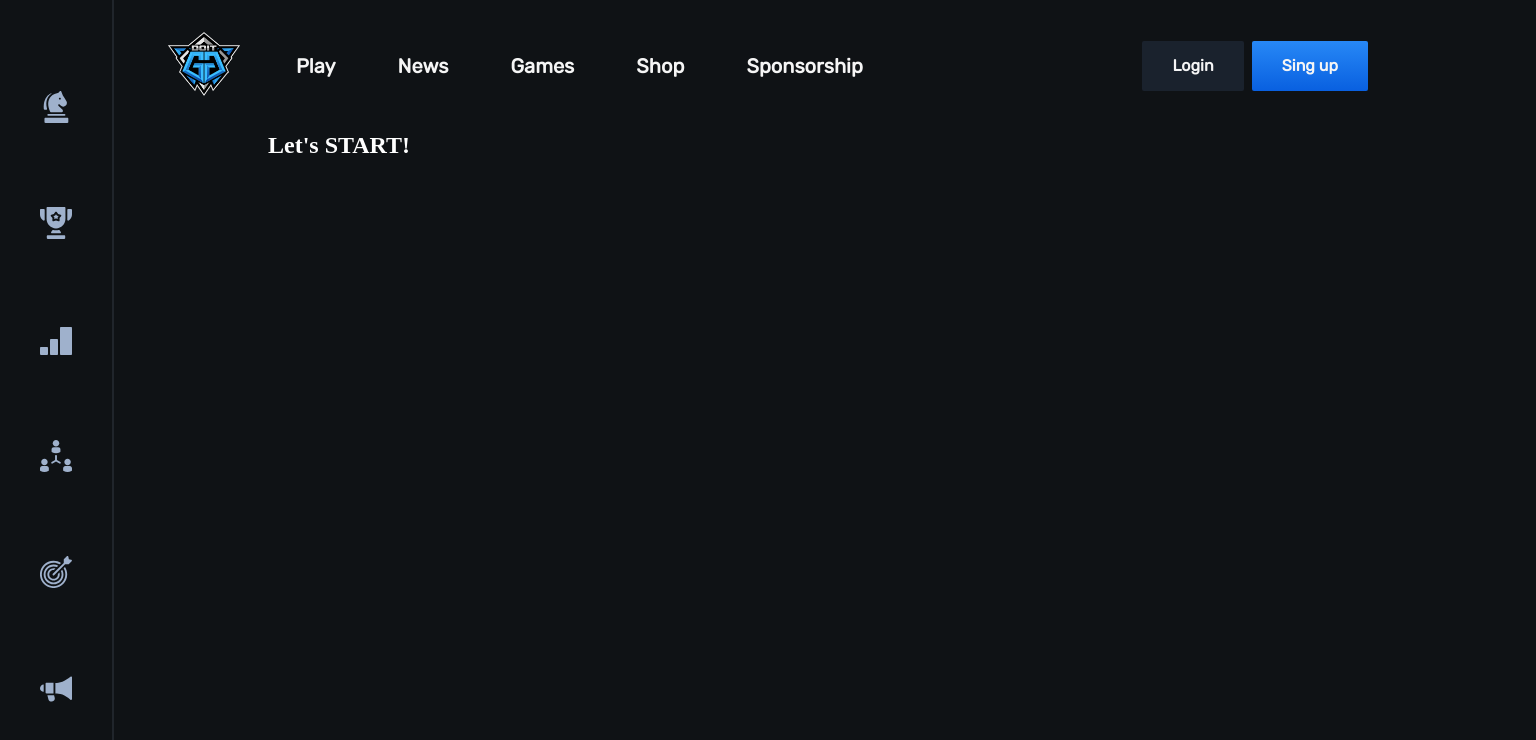
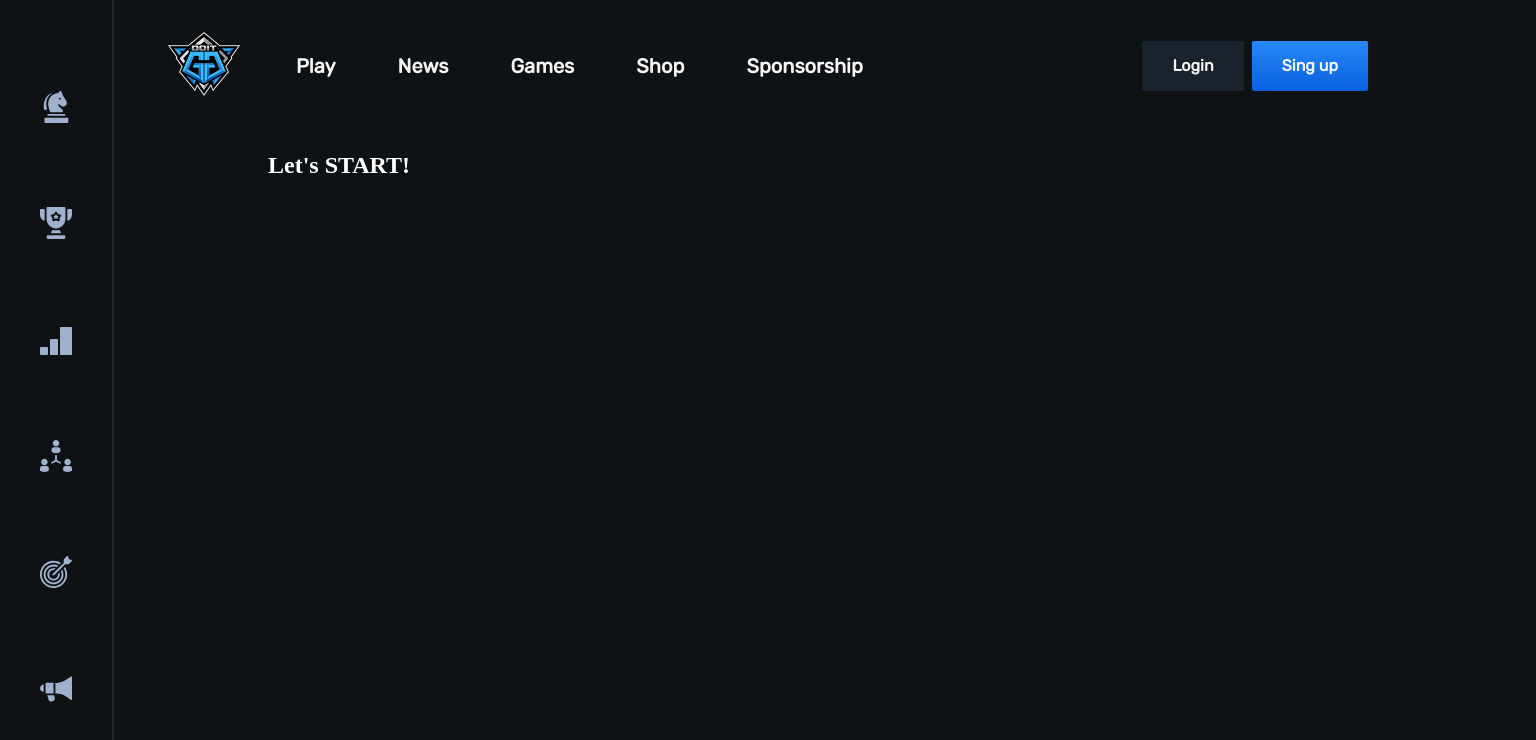
Before and after one commit to sergiymatsiuk/DOIT, a Nuxt app: page / in a window 1536 px wide. Shown: the top 740 px of the page. Built offline with nearby package versions, Linux system fonts and the light colour scheme; what v-calendar would draw is missing.

Commit message:
add adaptive to Navbar/Sidebar

```diff
--- a/components/Navbar.vue
+++ b/components/Navbar.vue
@@ -159,14 +159,17 @@ export default {
   }
 }
 
-@media (min-width: 767px) {
+@media (min-width: 1000px) {
   .header {
+    display: flex;
+    justify-content: center;
     &__burger {
       display: none;
     }
     &__container {
-      margin: 32px auto;
-      justify-content: start;
+      width: 90%;
+      margin: 32px 0;
+      justify-content: space-between;
     }
     &__logo {
       margin-right: 56px;
@@ -206,4 +209,12 @@ export default {
   }
 }
 
+@media (min-width: 1300px) {
+  .header {
+    &__container {
+      width: 80%;
+    }
+  }
+}
+
 </style>
--- a/components/Sidebar.vue
+++ b/components/Sidebar.vue
@@ -56,7 +56,7 @@ export default {
   .aside {
     background-color: $main-bg;
     position: fixed;
-      z-index: 10;
+    z-index: 2;
     bottom: 0;
     left: 0;
     overflow: hidden;
@@ -75,7 +75,15 @@ export default {
       }
     }
   }
-  @media (min-width: 767px) {
+  @media (min-width: 1000px) {
+    .aside {
+      &__img {
+        width: 32px;
+        height: 32px;
+      }
+    }
+  }
+  @media (min-width: 1300px) {
     .aside {
       position: fixed;
       left: 0;
@@ -87,10 +95,6 @@ export default {
       align-items: center;
       justify-content: center;
       row-gap: 80px;
-      &__img {
-        width: 32px;
-        height: 32px;
-      }
     }
   }
 </style>
```
Lines whose indentation alone changed are shown as unchanged.
